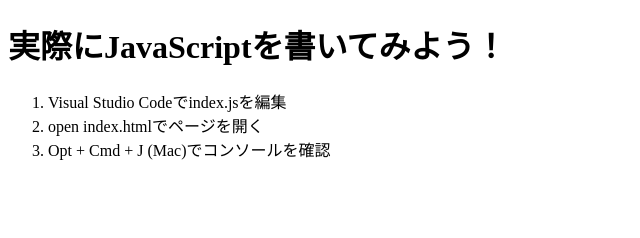
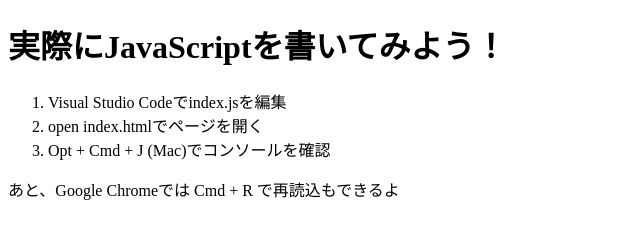
Before and after one commit to JF1HNL/web_js_template_2019, a plain HTML site: page 3/index.html in a window 1280 px wide. Shown: the whole page, without its empty margins (0-640 px from the left). Drawn offline with Linux system fonts and the light colour scheme.

Commit message:
再読込について騎西

```diff
--- a/3/index.html
+++ b/3/index.html
@@ -13,6 +13,7 @@
 		<li>open index.htmlでページを開く</li>
 		<li>Opt + Cmd + J (Mac)でコンソールを確認</li>
 	</ol>
+	<p>あと、Google Chromeでは Cmd + R で再読込もできるよ</p>
 	<script type="text/javascript" src="./index.js"></script>
 </body>
 </html>
```
